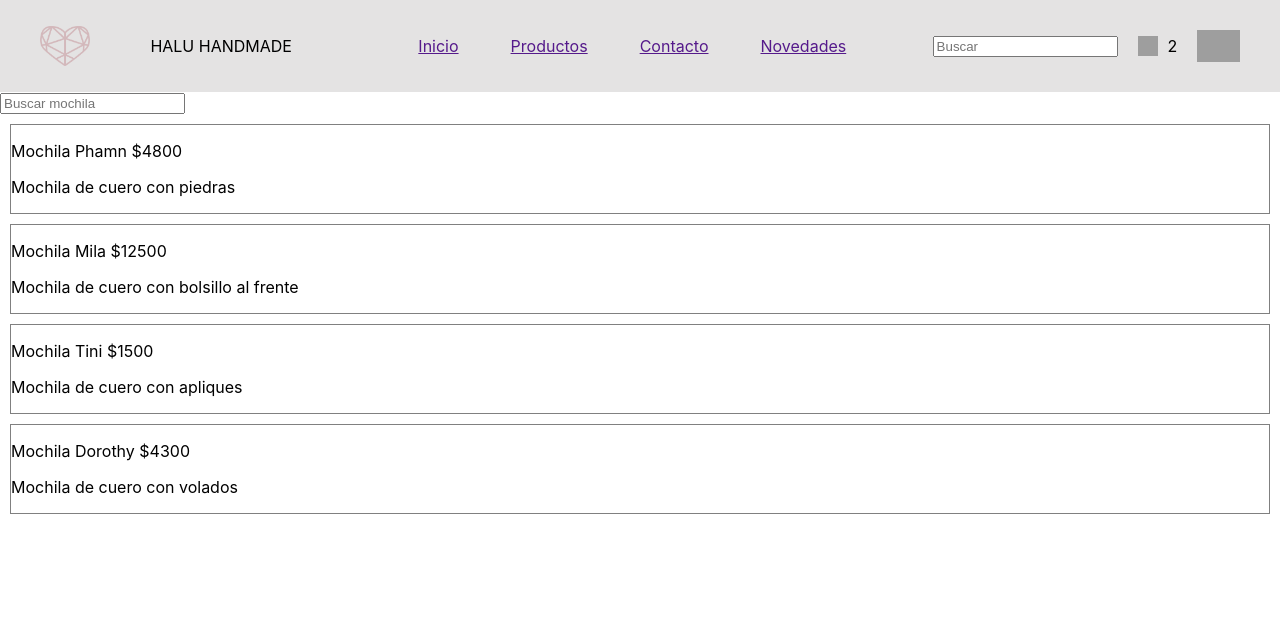
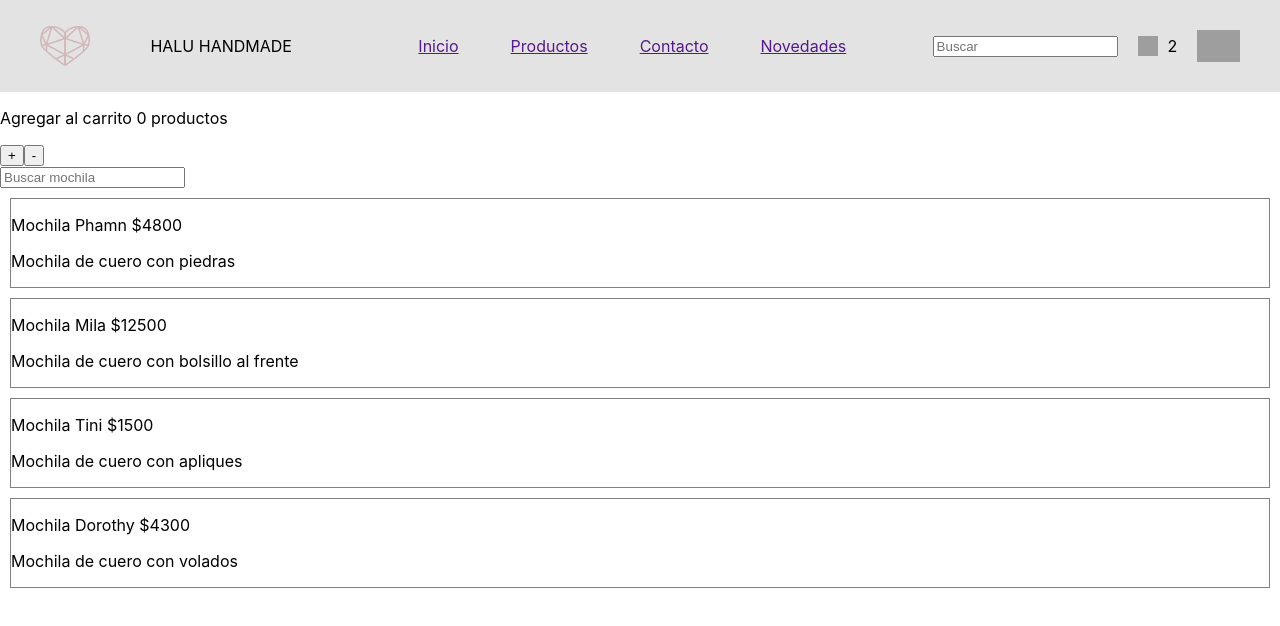
Before and after one commit to angelinamartino/idea, a React (Create React App) app: page / in a window 1280 px wide. Shown: the top 626 px of the page. Built offline with nearby package versions, Linux system fonts and the light colour scheme; grey boxes are pictures that could not be loaded.

Commit message:
agrego itemCount

```diff
--- a/src/App.js
+++ b/src/App.js
@@ -1,6 +1,7 @@
 import './App.css';
 import {Navbar} from './components/navbar/navbar'
 import {useEffect, useState} from 'react'
+import {ItemCount} from './components/itemCount/itemCount'
 
 function App() {
   const[filter, setfilter]=useState('')
@@ -49,6 +50,7 @@ function App() {
   return (
     <main className='App'>
       <Navbar user={USER} cartQuantity={CART} navigation={navigation}/>
+      <ItemCount/>
       <input
         type='text'
         placeholder='Buscar mochila'
--- /dev/null
+++ b/src/components/itemCount/itemCount.js
@@ -0,0 +1,30 @@
+import React, {useState, useEffect} from 'react';
+import './itemCount.css';
+
+export const ItemCount = (props) => {
+
+      const [count, setCount] = useState(0);
+
+      function controlStock (cantidadSeleccionada) {
+        if(cantidadSeleccionada<1){
+            return 1
+        }
+        if (cantidadSeleccionada>20){
+            return 20
+        }
+        return cantidadSeleccionada
+      }
+
+      return (
+    <div>
+     <p>Agregar al carrito {count} productos</p>
+     <button onClick={() => setCount(controlStock(count + 1))} >
+      +
+     </button>
+     <button onClick={() => setCount(controlStock(count - 1))}>
+      -
+     </button>
+
+     </div>
+   );
+}
```
Also changed, not shown: src/components/itemCount/itemCount.css (added).
